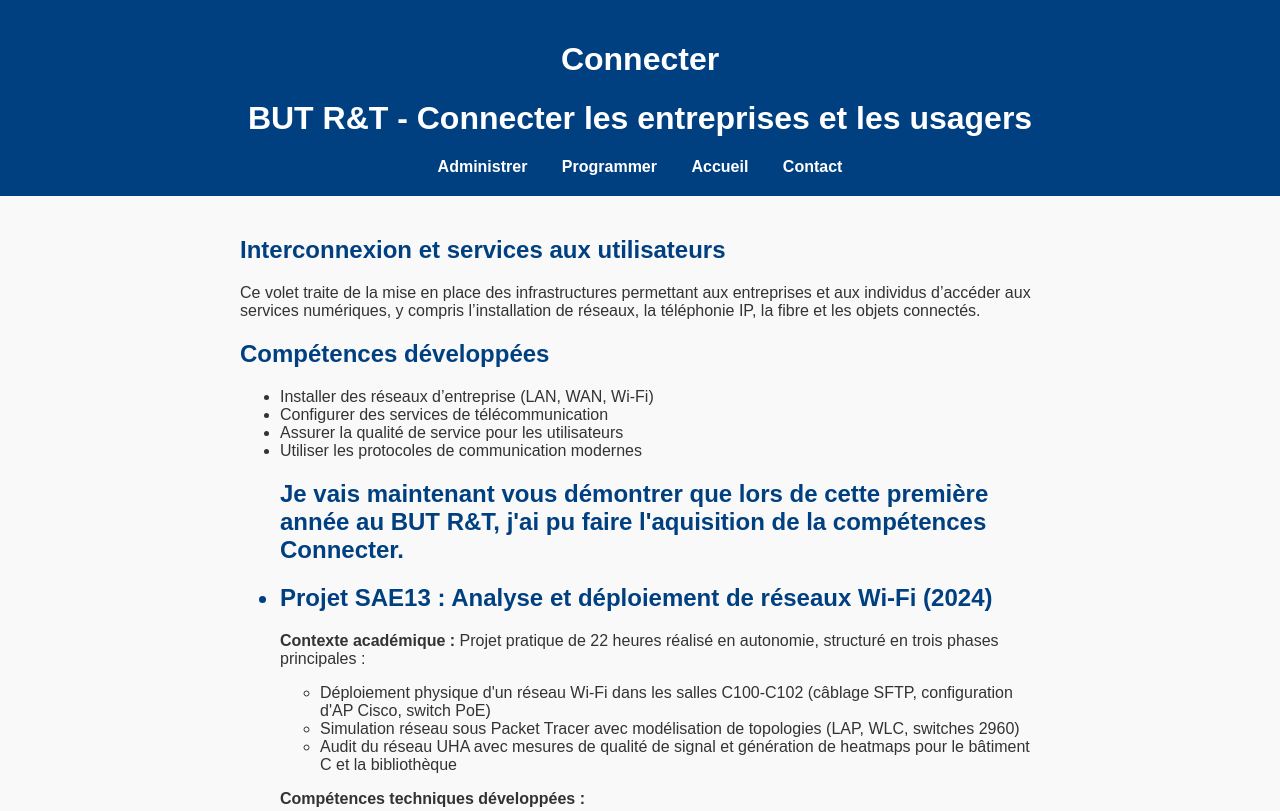
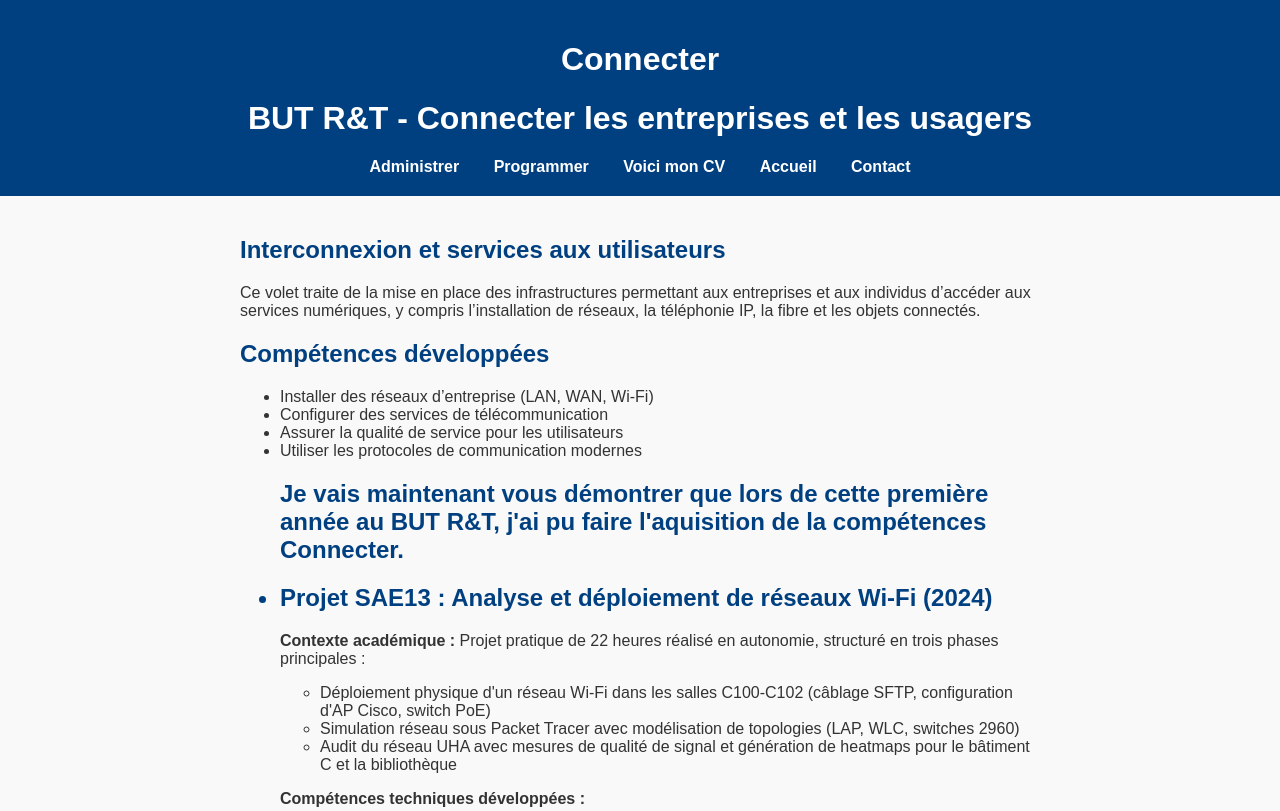
Before and after one commit to Guillaume-8/Guillaume-8.github.io, a plain HTML site: page Connecter.html in a window 1280 px wide. Shown: the top 811 px of the page. Drawn offline with Linux system fonts and the light colour scheme.

Commit message:
Update Connecter.html

```diff
--- a/Connecter.html
+++ b/Connecter.html
@@ -12,6 +12,7 @@
     <nav>
       <a href="Administrer.html">Administrer</a>
       <a href="Programer.html">Programmer</a>
+      <a href="CV.html">Voici mon CV</a>
       <a href="index.html">Accueil</a>
       <a href="Me_contacter.html">Contact</a>
     </nav>
```
